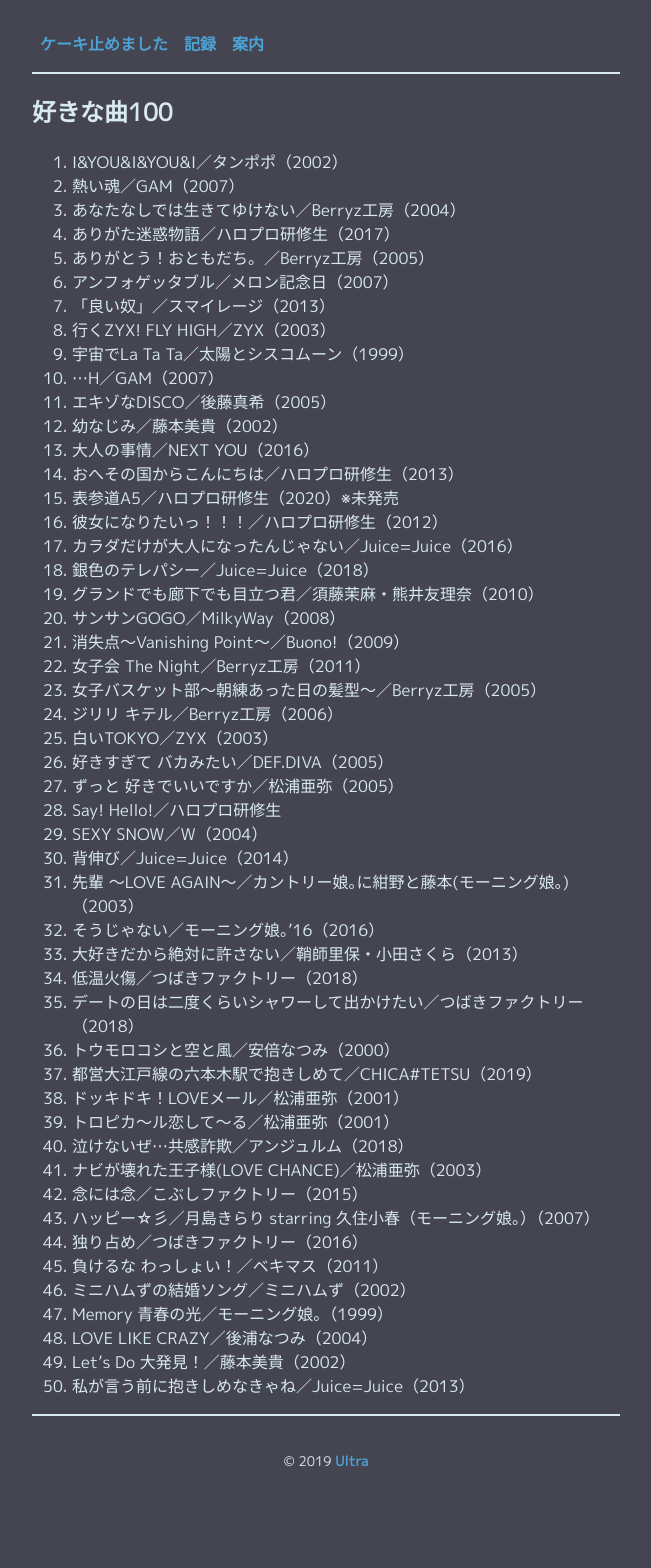
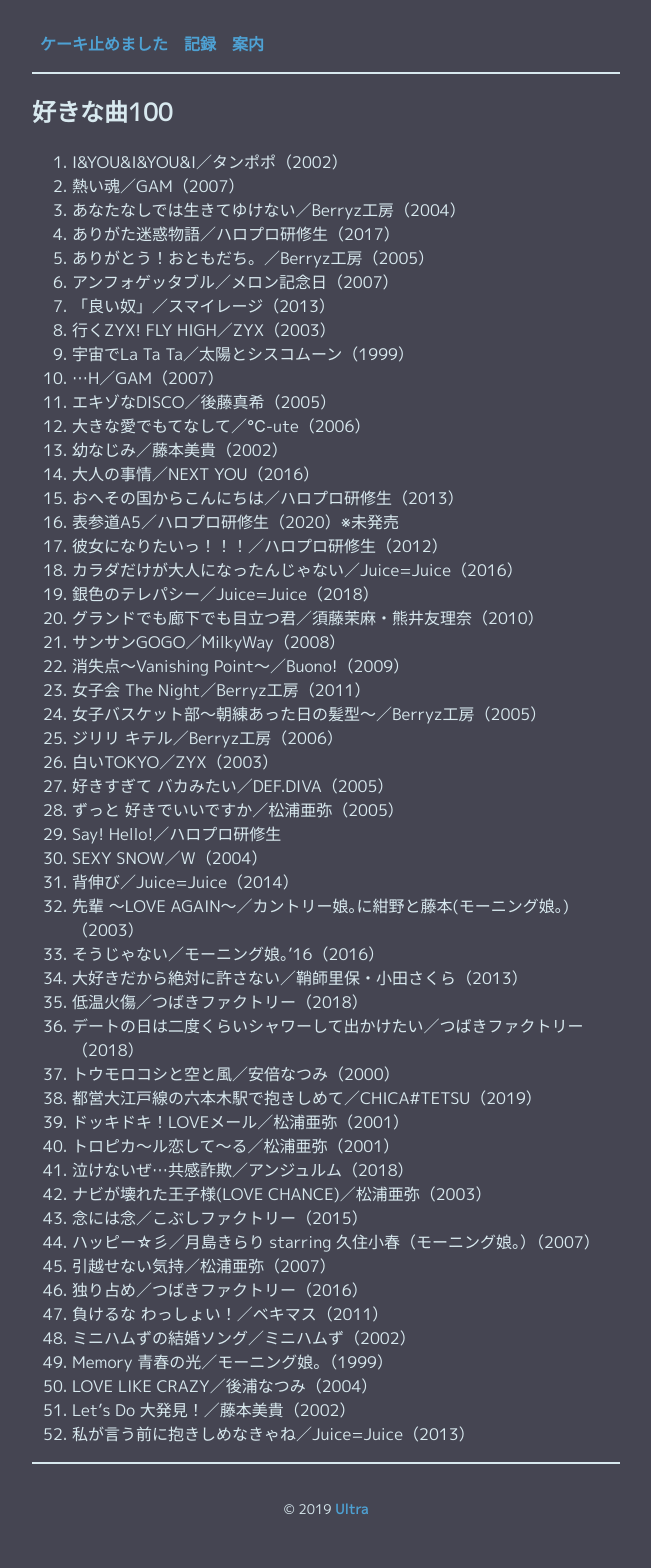
Before and after one commit to udonparadise/udonparadise.github.io, a Jekyll site: the page built from _pages/select100.md, in a window 1280 px wide. Shown: the whole page, without its empty margins (314-965 px from the left). Built offline with Jekyll 4.4.1, drawn with Linux system fonts in a browser that asks for light colours; before the commit the page ends 1520 px from its top, so only the background shows below that.

Commit message:
update select100

```diff
--- a/_pages/select100.md
+++ b/_pages/select100.md
@@ -16,6 +16,7 @@ title: 好きな曲100
 1. 宇宙でLa Ta Ta／太陽とシスコムーン（1999）
 1. …H／GAM（2007）
 1. エキゾなDISCO／後藤真希（2005）
+1. 大きな愛でもてなして／℃-ute（2006）
 1. 幼なじみ／藤本美貴（2002）
 1. 大人の事情／NEXT YOU（2016）
 1. おへその国からこんにちは／ハロプロ研修生（2013）
@@ -48,6 +49,7 @@ title: 好きな曲100
 1. ナビが壊れた王子様(LOVE CHANCE)／松浦亜弥（2003）
 1. 念には念／こぶしファクトリー（2015）
 1. ハッピー☆彡／月島きらり starring 久住小春（モーニング娘。）（2007）
+1. 引越せない気持／松浦亜弥（2007）
 1. 独り占め／つばきファクトリー（2016）
 1. 負けるな わっしょい！／ベキマス（2011）
 1. ミニハムずの結婚ソング／ミニハムず（2002）
```
